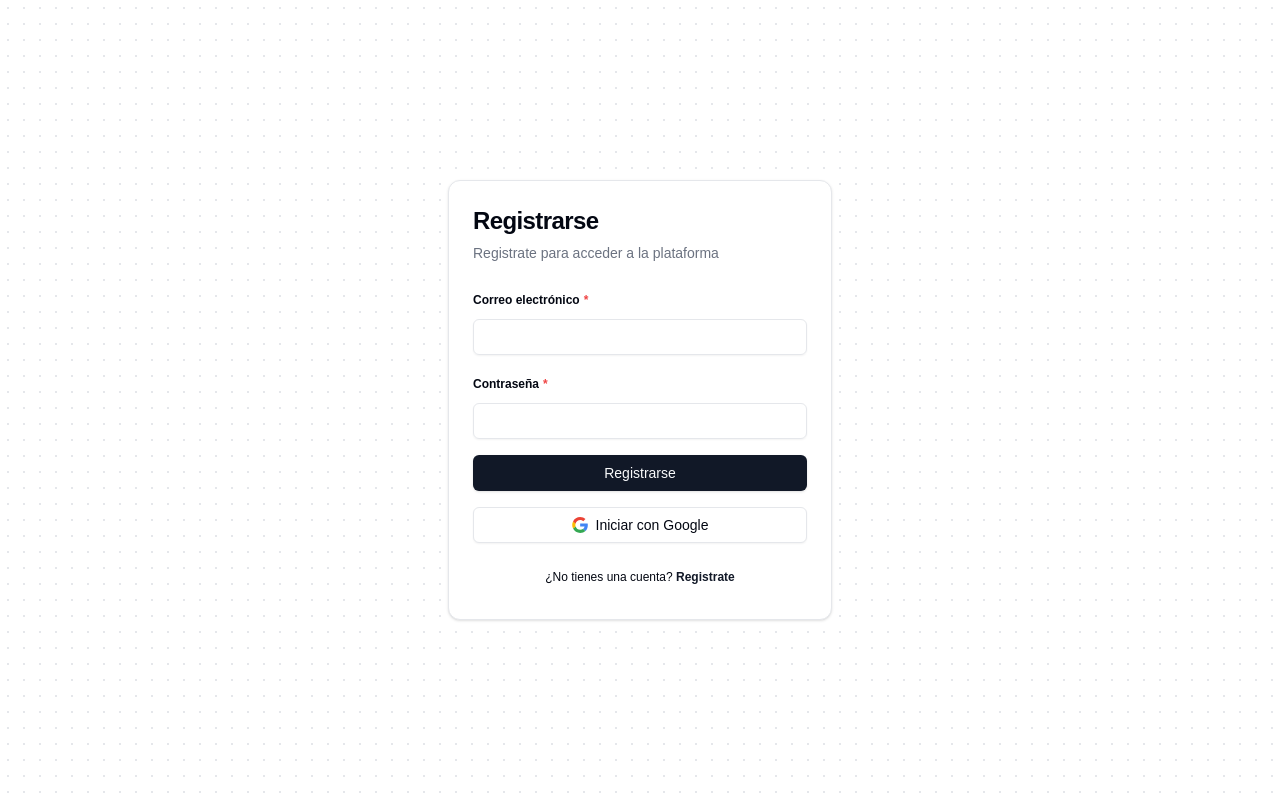
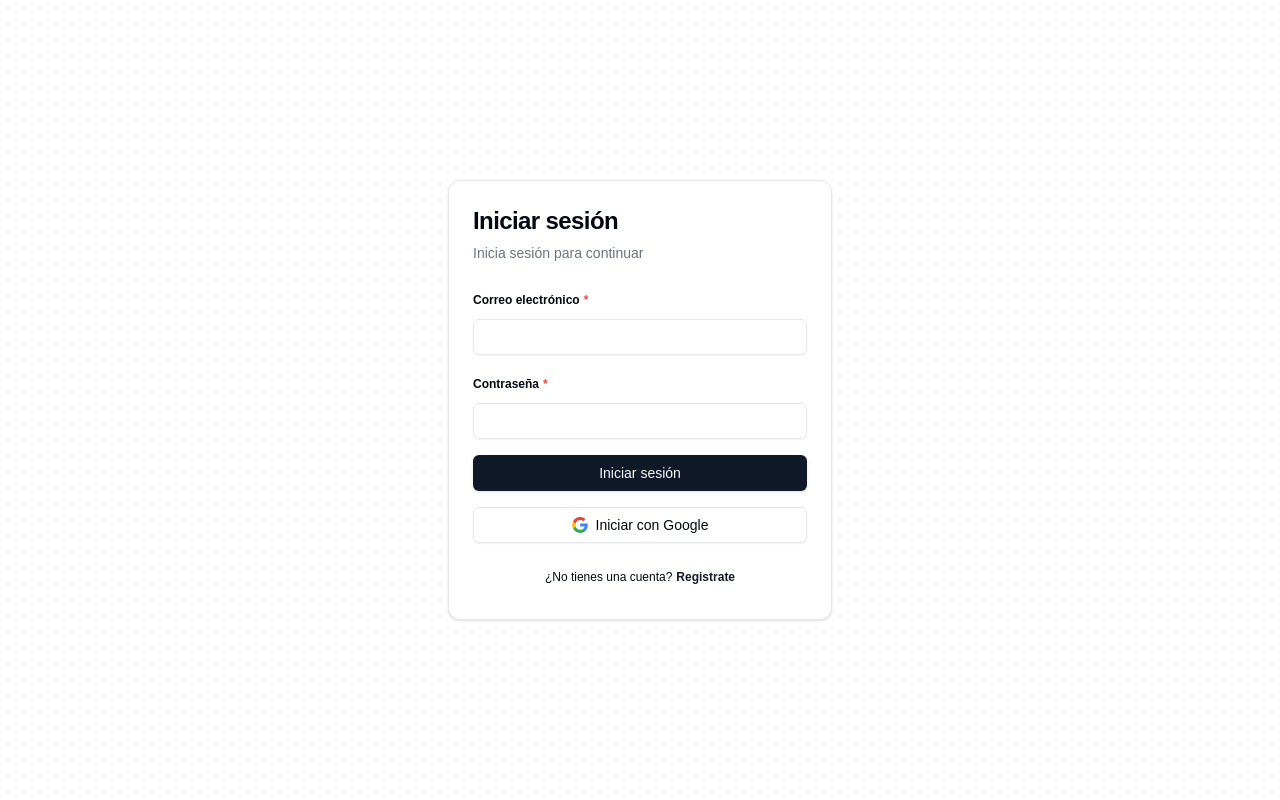
Before and after one commit to CamiloEMP/ACA-gestion-inventarios, a React (Vite) app: page / in a window 1280 px wide. Built offline with nearby package versions, Linux system fonts and the light colour scheme; no server answers.

Commit message:
Fix auth logic

```diff
--- a/src/context/auth-context.tsx
+++ b/src/context/auth-context.tsx
@@ -41,9 +41,9 @@ export function AuthProvider({ children }: { children: React.ReactNode }) {
 
   const signInWithEmailAndPasswordHandler = async (email: string, password: string) => {
     try {
-      await signInWithEmailAndPassword(auth, email, password)
+      const response = await signInWithEmailAndPassword(auth, email, password)
 
-      setUser(user)
+      setUser(response.user)
     } catch (error) {
       console.error('Error on sign in with email and password')
     }
@@ -51,9 +51,9 @@ export function AuthProvider({ children }: { children: React.ReactNode }) {
 
   const createUserWithEmailAndPasswordHandler = async (email: string, password: string) => {
     try {
-      await createUserWithEmailAndPassword(auth, email, password)
+      const response = await createUserWithEmailAndPassword(auth, email, password)
 
-      setUser(user)
+      setUser(response.user)
     } catch (error) {
       console.error('Error on create user with email and password')
     }
--- a/src/pages/login-page.tsx
+++ b/src/pages/login-page.tsx
@@ -2,6 +2,7 @@ import { Form as RouterForm, useNavigate } from 'react-router-dom'
 import { useForm } from 'react-hook-form'
 import { zodResolver } from '@hookform/resolvers/zod'
 import { useEffect, useState } from 'react'
+import { Loader } from 'lucide-react'
 
 import { Button } from '@/components/ui/button'
 import { Card, CardContent, CardDescription, CardHeader, CardTitle } from '@/components/ui/card'
@@ -21,7 +22,7 @@ import { LoadingApp } from '@/components/loading-app'
 
 export function LoginForm() {
   const navigate = useNavigate()
-  const [isSignIn, setIsSignIn] = useState(true)
+  const [isSignIn, setIsSignIn] = useState(false)
 
   const {
     user,
@@ -36,12 +37,11 @@ export function LoginForm() {
   })
 
   const onSubmit = async (data: LoginSchemaType) => {
-    if (isSignIn) {
+    if (!isSignIn) {
       await signInWithEmailAndPasswordHandler(data.email, data.password)
-
-      return
+    } else {
+      await createUserWithEmailAndPasswordHandler(data.email, data.password)
     }
-    await createUserWithEmailAndPasswordHandler(data.email, data.password)
   }
 
   const handleIsSignIn = () => {
@@ -105,7 +105,8 @@ export function LoginForm() {
                   </FormItem>
                 )}
               />
-              <Button className="w-full" type="submit">
+              <Button className="w-full" disabled={form.formState.isSubmitting} type="submit">
+                {form.formState.isSubmitting ? <Loader className="w-5 h-5 mr-2" /> : null}
                 {isSignIn ? 'Registrarse' : 'Iniciar sesión'}
               </Button>
               <Button className="w-full" type="button" variant="outline" onClick={sigInWithGoogle}>
@@ -114,14 +115,15 @@ export function LoginForm() {
               </Button>
             </RouterForm>
           </Form>
-          <div className="mt-4 text-xs text-center">
-            {isSignIn ? '¿No tienes una cuenta?' : '¿Ya tienes una cuenta?'}{' '}
+          <div className="flex items-center justify-center gap-1 mt-4 text-xs text-center">
+            {!isSignIn ? '¿No tienes una cuenta?' : '¿Ya tienes una cuenta?'}{' '}
             <Button
               className="px-0 text-xs font-semibold w-fit"
+              type="button"
               variant="link"
               onClick={handleIsSignIn}
             >
-              {isSignIn ? 'Registrate' : 'Iniciar sesión'}
+              {!isSignIn ? 'Registrate' : 'Iniciar sesión'}
             </Button>
           </div>
         </CardContent>
```
